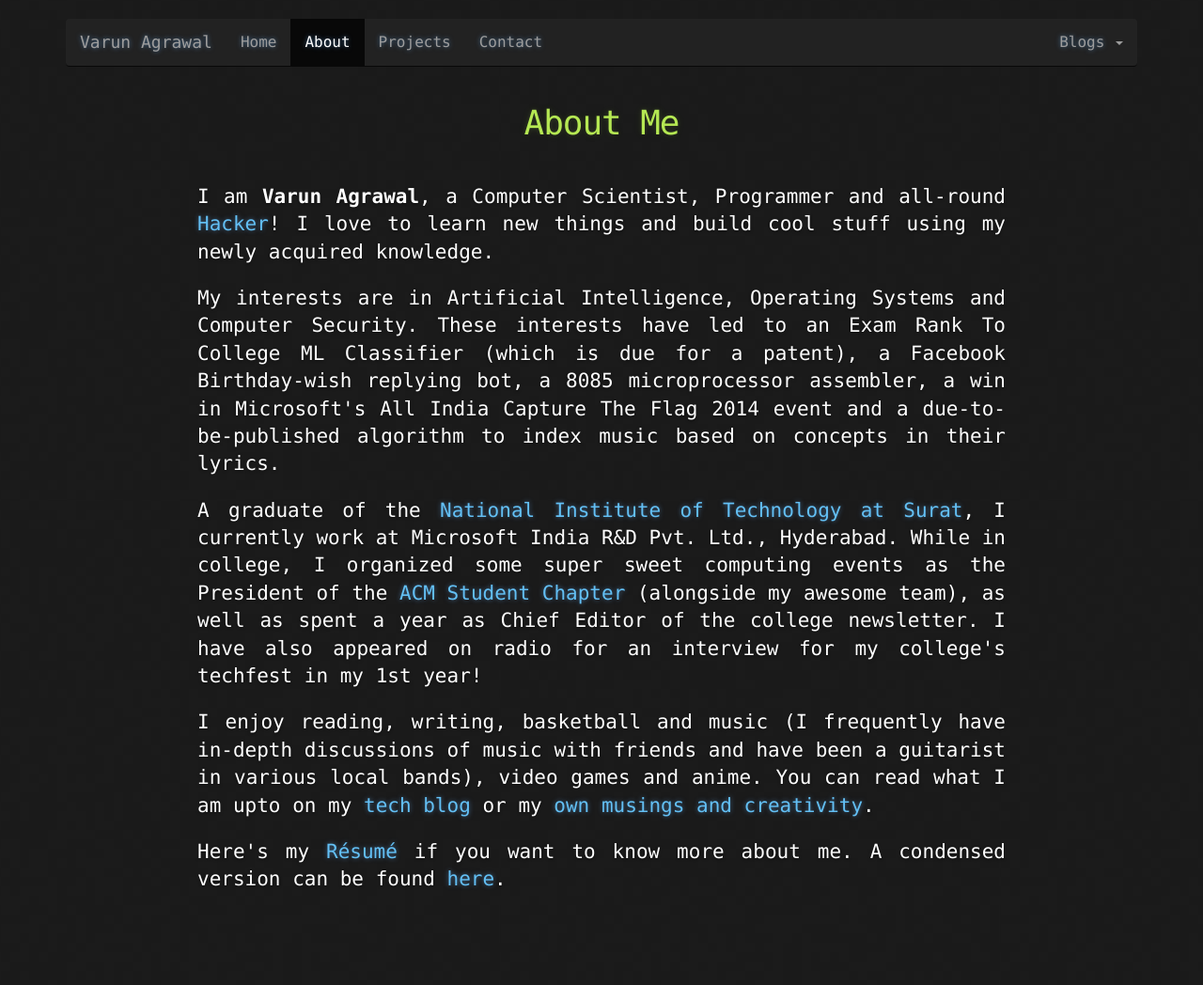
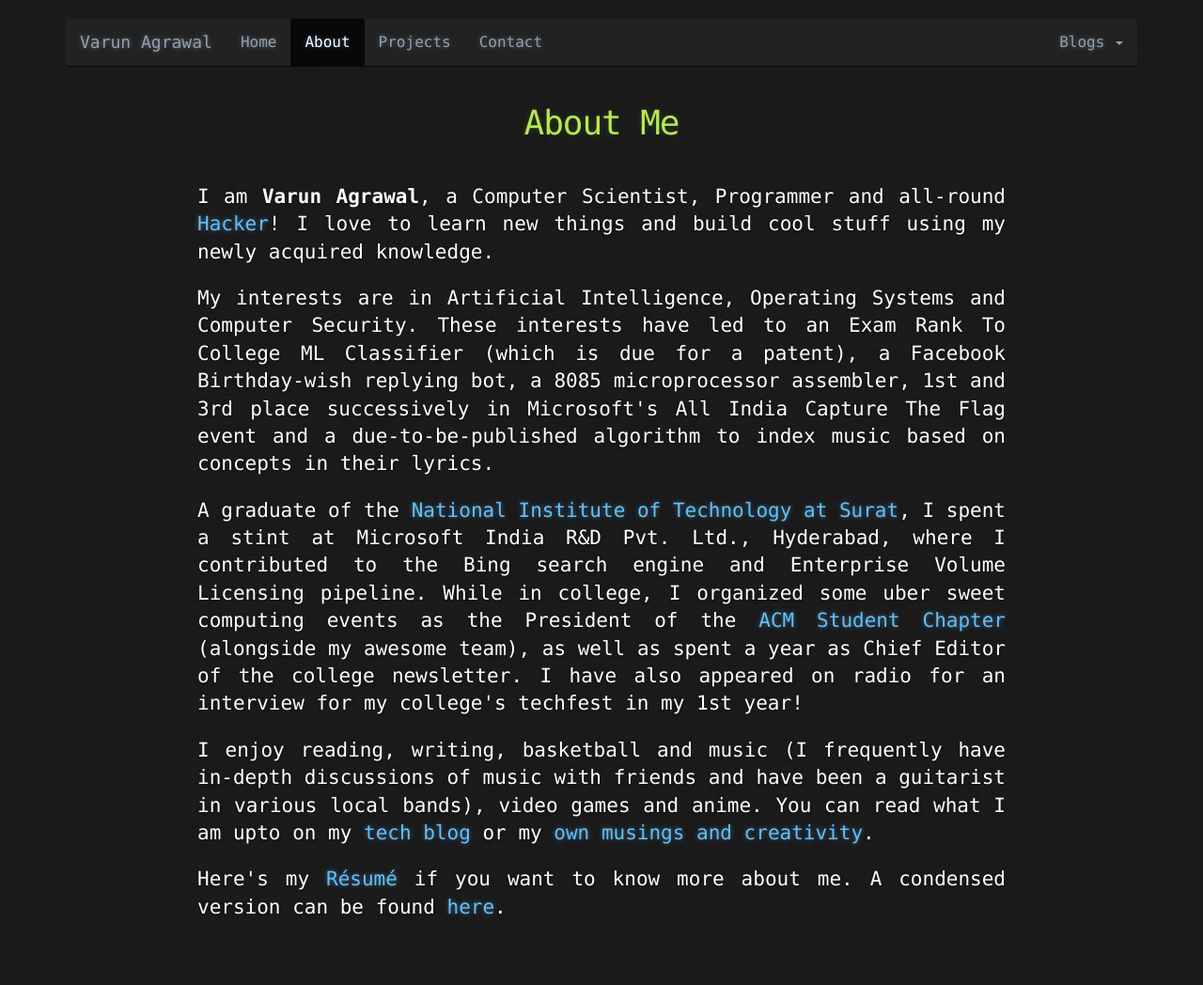
Before and after one commit to varunagrawal/varunagrawal.github.io, a Jekyll site: the page built from about.html, in a window 1280 px wide. Shown: the whole page at 94% size. Built offline with Jekyll 4.4.1, drawn with Linux system fonts in a browser that asks for light colours; nearby versions of some CDN libraries; before the commit the page ends 1019 px from its top, so only the background shows below that.

Commit message:
Updated about page

```diff
--- a/about.html
+++ b/about.html
@@ -21,10 +21,10 @@ permalink: /about/
             </p>
             <p class="lead">
                 My interests are in Artificial Intelligence, Operating Systems and Computer Security. These interests have led to an Exam Rank To College ML Classifier (which is due for a patent), a Facebook Birthday-wish replying bot, a 8085 microprocessor assembler,
-                a win in Microsoft's All India Capture The Flag 2014 event and a due-to-be-published algorithm to index music based on concepts in their lyrics.
+                1st and 3rd place successively in Microsoft's All India Capture The Flag event and a due-to-be-published algorithm to index music based on concepts in their lyrics.
             </p>
             <p class="lead">
-                A graduate of the <a href="http://svnit.ac.in/" target="_blank">National Institute of Technology at Surat</a>, I currently work at Microsoft India R&D Pvt. Ltd., Hyderabad. While in college, I organized some super sweet computing events
+                A graduate of the <a href="http://svnit.ac.in/" target="_blank">National Institute of Technology at Surat</a>, I spent a stint at Microsoft India R&D Pvt. Ltd., Hyderabad, where I contributed to the Bing search engine and Enterprise Volume Licensing pipeline. While in college, I organized some uber sweet computing events
                 as the President of the <a target="_blank" href="http://nitsurat.acm.org/">ACM Student Chapter</a> (alongside my awesome team), as well as spent a year as Chief Editor of the college newsletter. I have also appeared on radio for an interview
                 for my college's techfest in my 1st year!
             </p>
```
